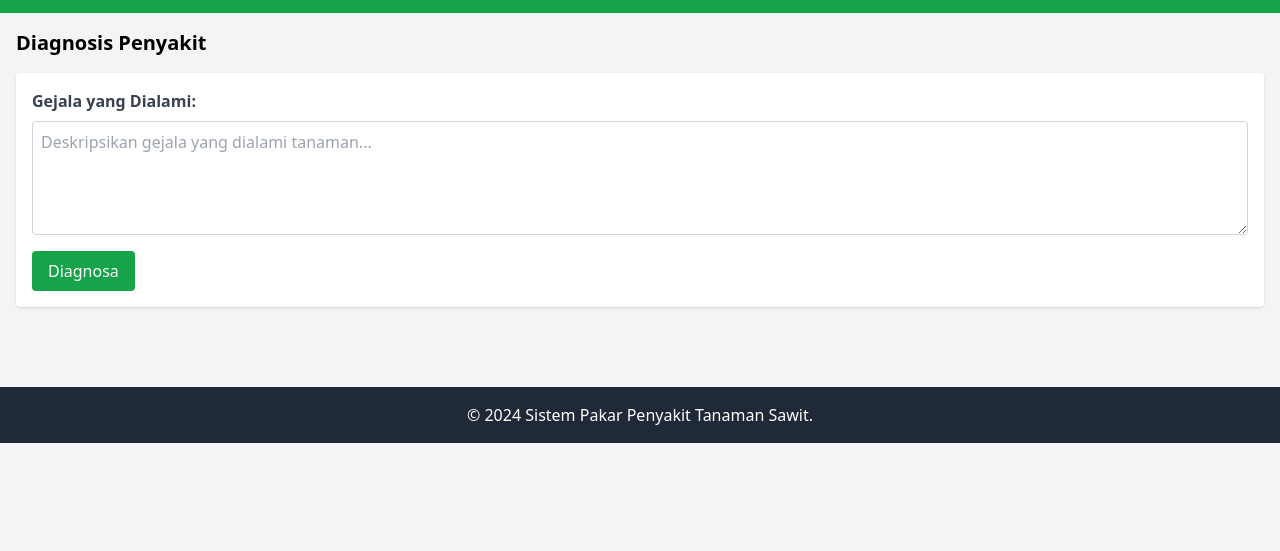
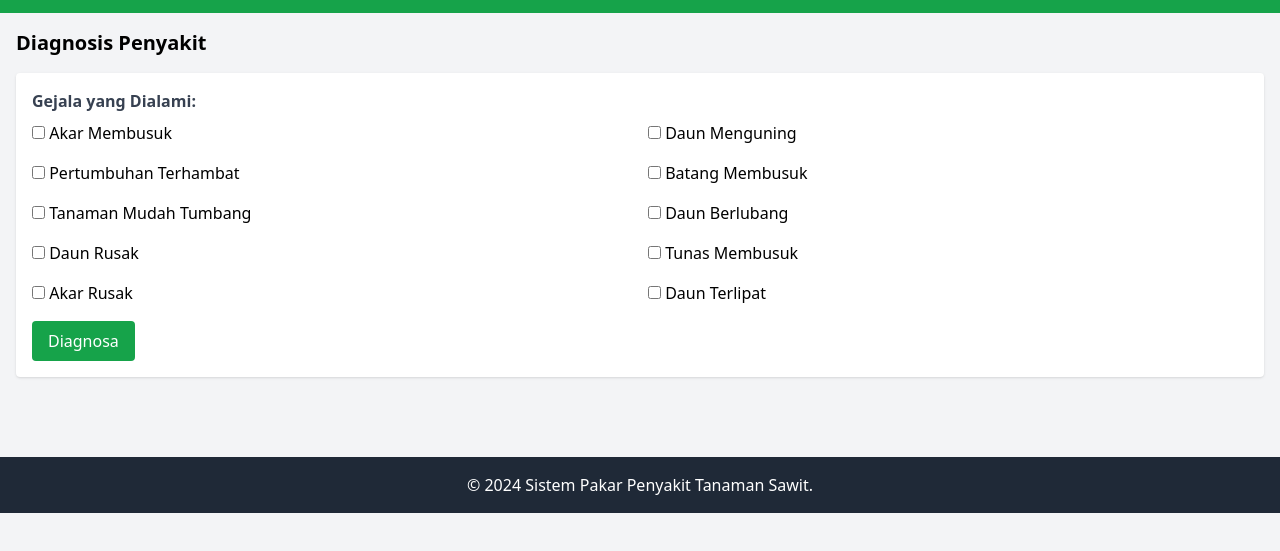
Before and after one commit to Thurrr28/UAS_JOEL, a plain HTML site: page diagnosis.html in a window 1280 px wide. Shown: the part 51-602 px from the top of the page. Drawn offline with nearby package versions, Linux system fonts and the light colour scheme.

Commit message:
first commit

```diff
--- a/diagnosis.html
+++ b/diagnosis.html
@@ -2,77 +2,89 @@
 <head>
   <meta charset="utf-8"/>
   <meta content="width=device-width, initial-scale=1.0" name="viewport"/>
-  <title>
-   Sistem Pakar Penyakit Tanaman - Diagnosis
-  </title>
-  <script src="https://cdn.tailwindcss.com">
-  </script>
+  <title>Sistem Pakar Penyakit Tanaman - Diagnosis</title>
+  <script src="https://cdn.tailwindcss.com"></script>
   <link href="https://cdnjs.cloudflare.com/ajax/libs/font-awesome/5.15.3/css/all.min.css" rel="stylesheet"/>
-  <link href="https://fonts.googleapis.com/css2?family=Roboto:wght@400;700&amp;display=swap" rel="stylesheet"/>
+  <link href="https://fonts.googleapis.com/css2?family=Roboto:wght@400;700&display=swap" rel="stylesheet"/>
 </head>
 <body class="bg-gray-100 font-roboto">
   <header class="bg-green-600 text-white p-4">
     <div class="container mx-auto flex justify-between items-center">
-    <h1 class="text-2xl font-bold">
-     Sistem Pakar Penyakit Tanaman
-    </h1>
+      <h1 class="text-2xl font-bold">Sistem Pakar Penyakit Tanaman</h1>
       <nav>
         <ul class="flex space-x-4">
-      <li>
-       <a class="hover:underline" href="index.html">
-        Home
-       </a>
-      </li>
-      <li>
-       <a class="hover:underline" href="diagnosis.html">
-        Diagnosis
-       </a>
-      </li>
-      <li>
-       <a class="hover:underline" href="penyakit.html">
-        Daftar Penyakit
-       </a>
-      </li>
-      <li>
-       <a class="hover:underline" href="hama.html">
-        Daftar Hama
-       </a>
-      </li>
+          <li><a class="hover:underline" href="index.html">Home</a></li>
+          <li><a class="hover:underline" href="diagnosis.html">Diagnosis</a></li>
+          <li><a class="hover:underline" href="penyakit.html">Daftar Penyakit</a></li>
+          <li><a class="hover:underline" href="hama.html">Daftar Hama</a></li>
         </ul>
       </nav>
     </div>
   </header>
   <main class="container mx-auto p-4">
     <section>
-    <h2 class="text-xl font-bold mb-4">
-     Diagnosis Penyakit
-    </h2>
+      <h2 class="text-xl font-bold mb-4">Diagnosis Penyakit</h2>
       <form class="bg-white p-4 rounded shadow" id="diagnosisForm">
         <div class="mb-4">
-      <label class="block text-gray-700 font-bold mb-2" for="gejala">
-       Gejala yang Dialami:
-      </label>
-      <textarea class="w-full p-2 border border-gray-300 rounded" id="gejala" placeholder="Deskripsikan gejala yang dialami tanaman..." rows="4"></textarea>
+          <label class="block text-gray-700 font-bold mb-2" for="gejala">Gejala yang Dialami:</label>
+          <div class="grid grid-cols-2 gap-4">
+            <div>
+              <input type="checkbox" id="gejala1" name="gejala" value="akar membusuk">
+              <label for="gejala1">Akar Membusuk</label>
             </div>
-     <button class="bg-green-600 text-white px-4 py-2 rounded hover:bg-green-700" type="submit">
-      Diagnosa
-     </button>
+            <div>
+              <input type="checkbox" id="gejala2" name="gejala" value="daun menguning">
+              <label for="gejala2">Daun Menguning</label>
+            </div>
+            <div>
+              <input type="checkbox" id="gejala3" name="gejala" value="pertumbuhan terhambat">
+              <label for="gejala3">Pertumbuhan Terhambat</label>
+            </div>
+            <div>
+              <input type="checkbox" id="gejala4" name="gejala" value="batang membusuk">
+              <label for="gejala4">Batang Membusuk</label>
+            </div>
+            <div>
+              <input type="checkbox" id="gejala5" name="gejala" value="tanaman mudah tumbang">
+              <label for="gejala5">Tanaman Mudah Tumbang</label>
+            </div>
+            <div>
+              <input type="checkbox" id="gejala6" name="gejala" value="daun berlubang">
+              <label for="gejala6">Daun Berlubang</label>
+            </div>
+            <div>
+              <input type="checkbox" id="gejala7" name="gejala" value="daun rusak">
+              <label for="gejala7">Daun Rusak</label>
+            </div>
+            <div>
+              <input type="checkbox" id="gejala8" name="gejala" value="tunas membusuk">
+              <label for="gejala8">Tunas Membusuk</label>
+            </div>
+            <div>
+              <input type="checkbox" id="gejala9" name="gejala" value="akar rusak">
+              <label for="gejala9">Akar Rusak</label>
+            </div>
+            <div>
+              <input type="checkbox" id="gejala10" name="gejala" value="daun terlipat">
+              <label for="gejala10">Daun Terlipat</label>
+            </div>
+          </div>
+        </div>
+        <button class="bg-green-600 text-white px-4 py-2 rounded hover:bg-green-700" type="submit">Diagnosa</button>
       </form>
-    <div class="mt-8" id="diagnosisResult">
-    </div>
+      <div class="mt-8" id="diagnosisResult"></div>
     </section>
   </main>
   <footer class="bg-gray-800 text-white p-4 mt-8">
     <div class="container mx-auto text-center">
-    <p>
-     © 2024 Sistem Pakar Penyakit Tanaman Sawit.
-    </p>
+      <p>© 2024 Sistem Pakar Penyakit Tanaman Sawit.</p>
     </div>
   </footer>
   <script>
     document.getElementById('diagnosisForm').addEventListener('submit', function(event) {
       event.preventDefault();
-      const gejala = document.getElementById('gejala').value.toLowerCase();
+      const gejalaElements = document.querySelectorAll('input[name="gejala"]:checked');
+      const gejala = Array.from(gejalaElements).map(el => el.value.toLowerCase());
       let result = '';
 
       if (gejala.includes('akar membusuk') || gejala.includes('daun menguning') || gejala.includes('pertumbuhan terhambat')) {
```
Lines whose indentation alone changed are shown as unchanged.
